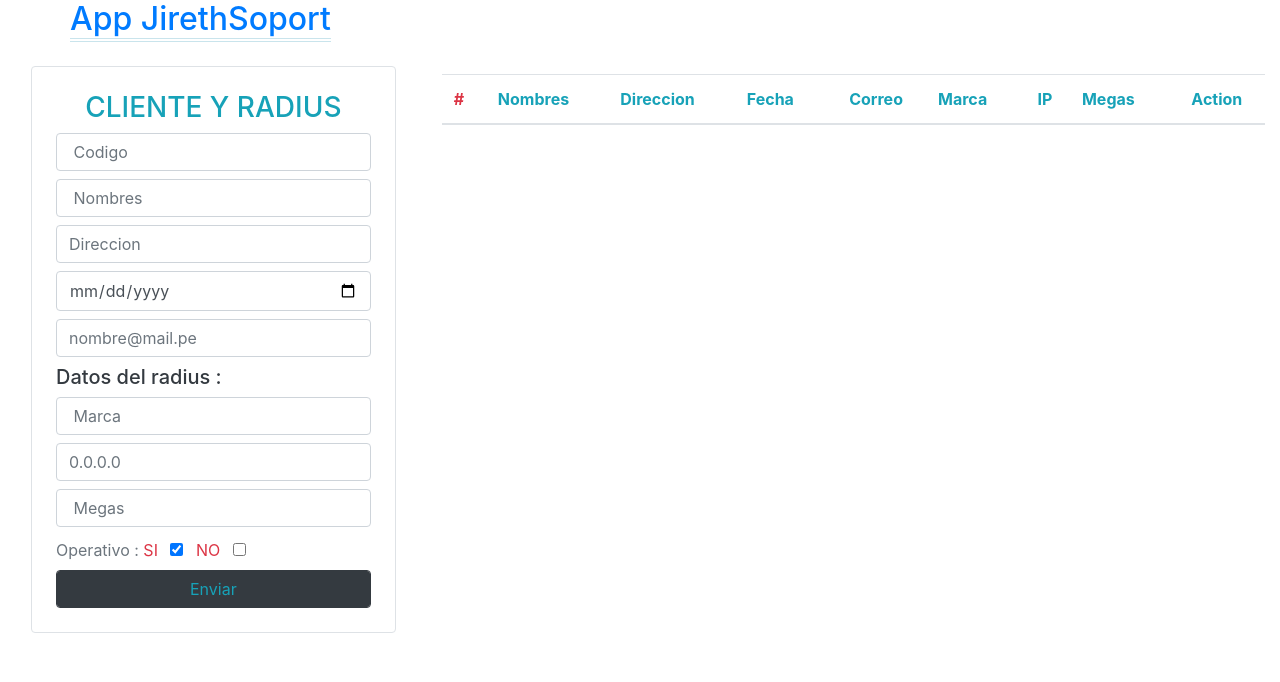
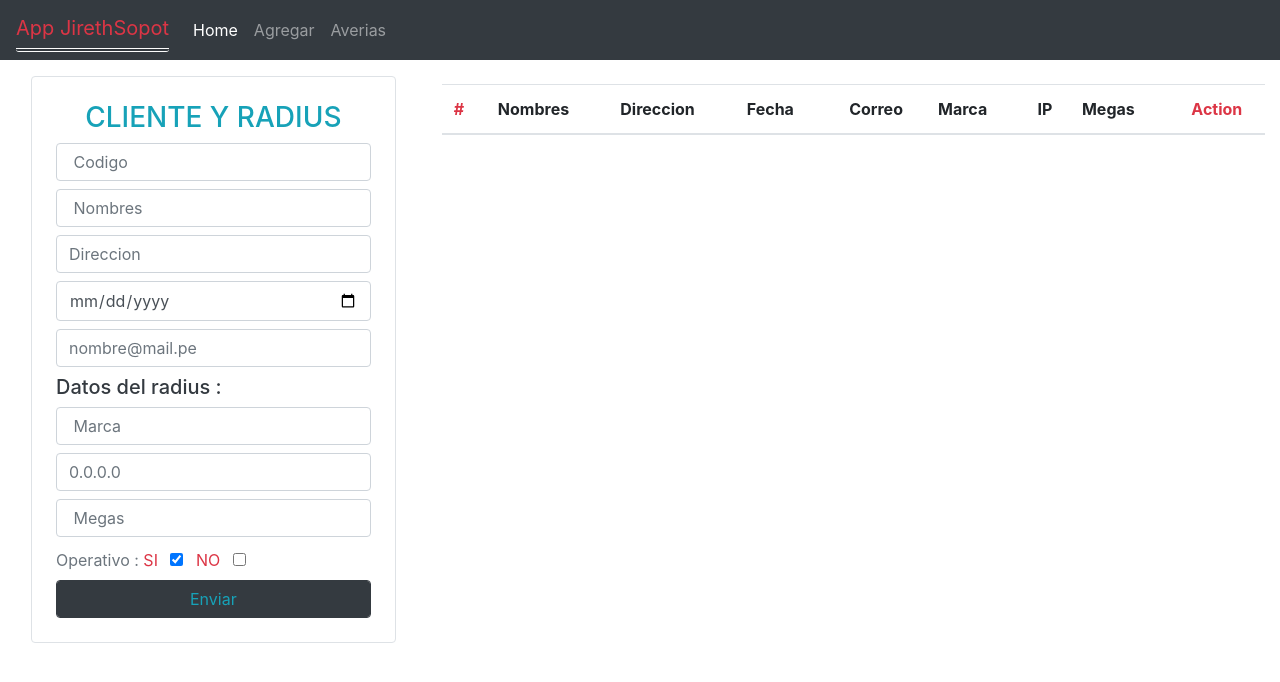
Before and after one commit to HanksBarreto/formulary, a plain HTML site: page index.html in a window 1280 px wide. Drawn offline with nearby package versions, Linux system fonts and the light colour scheme; some packages are replaced by stand-ins of ours; a script that the page names is missing.

Commit message:
agregando nav

```diff
--- a/SASS/style.scss
+++ b/SASS/style.scss
@@ -1,9 +1,17 @@
+.navbar{
+    .navbar-brand{
+        border-bottom: 4px double rgb(252, 252, 252);
+        border-radius: 3px;
+    }
+    .navbar-nav{
+        ul{
+        li{
+            display:inline-flex;
+        }
+        }
+    }
+}
 
-header{
-.h2{
-    border-bottom: 4px double rgb(201, 228, 236);
-}
-}
 .table{
     .card-body{
         .td{
--- a/index.html
+++ b/index.html
@@ -2,24 +2,32 @@
 <html lang="en">
 <head>
     <meta charset="UTF-8">
-    <meta name="viewport" content="width=device-width, initial-scale=1.0">
+    <meta name="viewport" content="width=device-width, initial-scale=1">
     <meta http-equiv="X-UA-Compatible" content="ie=edge">
     <link rel="stylesheet" href="https://maxcdn.bootstrapcdn.com/bootstrap/4.0.0/css/bootstrap.min.css" integrity="sha384-Gn5384xqQ1aoWXA+058RXPxPg6fy4IWvTNh0E263XmFcJlSAwiGgFAW/dAiS6JXm" crossorigin="anonymous">
     <link rel="stylesheet" href="CSS/style.css">
 
     <title>Formulario</title>
-</head>
-<body >
-  <div class="container">
-    <div class="row">
-      <div class="col-ms-12">
-        <header>
-          <p class="h2 text-primary text-left ">App JirethSoport</p>
-        </header>
+    <nav class="navbar navbar-expand-sm bg-dark navbar-dark">
+      <!-- Brand/logo -->
+      <a class="navbar-brand text-danger" href="#">App JirethSopot</a>
 
-      </div>
-    </div>
-  </div>
+      <!-- Links -->
+      <ul class="navbar-nav">
+        <li class="nav-item active ">
+          <a class="nav-link" href="#">Home</a>
+        </li>
+        <li class="nav-item">
+          <a class="nav-link" href="#">Agregar </a>
+        </li>
+        <li class="nav-item">
+          <a class="nav-link" href="#">Averias</a>
+        </li>
+      </ul>
+    </nav>
+
+
+
 
   <div class="container-fluid">
     <!-- Example row of columns -->
@@ -54,14 +62,14 @@
                 <thead class="list-clientes">
                   <tr>
                     <th scope="col" class="text-danger">#</th>
-                    <th scope="col" class="text-info">Nombres</th>
-                    <th scope="col" class="text-info">Direccion</th>
-                    <th scope="col" class="text-info">Fecha</th>
-                    <th scope="col" class="text-info text-center" >Correo</th>
-                    <th scope="col" class="text-info">Marca</th>
-                    <th scope="col" class="text-info text-center">IP</th>
-                    <th scope="col" class="text-info">Megas</th>
-                    <th scope="col" class="text-info text-center">Action</th>
+                    <th scope="col" >Nombres</th>
+                    <th scope="col" >Direccion</th>
+                    <th scope="col">Fecha</th>
+                    <th scope="col" class=" text-center" >Correo</th>
+                    <th scope="col" >Marca</th>
+                    <th scope="col" class=" text-center">IP</th>
+                    <th scope="col" class="">Megas</th>
+                    <th scope="col" class="text-danger text-center">Action</th>
 
                   </tr>
                   </thead>
```
Also changed, not shown: CSS/style.css, 1 other file.
